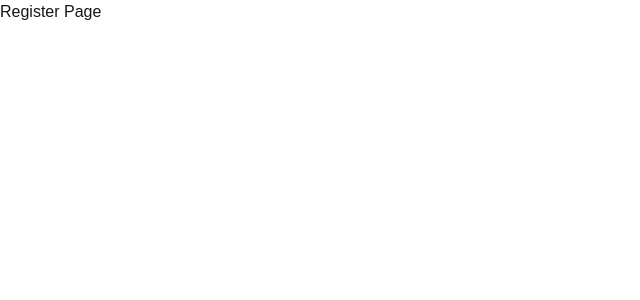
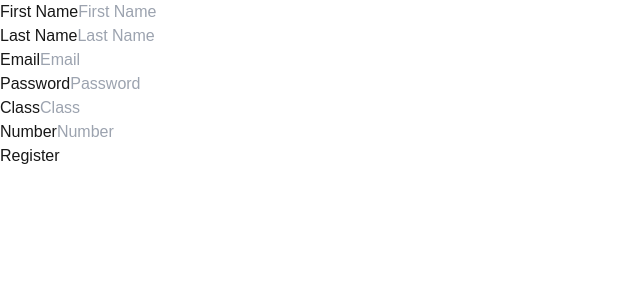
Before and after one commit to alongkornn/web-vrgame-frontend, a Next.js app: page /register in a window 1280 px wide. Shown: the top 300 px of the page, without its empty margins (0-640 px from the left). Built offline with nearby package versions, Linux system fonts and the light colour scheme.

Commit message:
create register page and create function manage about register logic

```diff
--- a/src/app/register/page.tsx
+++ b/src/app/register/page.tsx
@@ -1,7 +1,85 @@
+"use client";
+
+import axios from "axios";
+import { useState, useEffect } from "react";
+
 export default function Page() {
-    return (
-        <div>
-            Register Page
-        </div>
-    )
+  const [data, setData] = useState({});
+
+  const handleChange = (e: any) => {
+    setData({ ...data, [e.target.name]: e.target.value });
+  };
+
+  const handleSubmit = async () => {
+    const response = await axios.post(
+      `http://localhost:8000/api/auth/register`,
+      data
+    );
+
+    if (response.data.status !== "success") {
+      await alert("Somthing went wrong");
+    }
+
+    await alert(response.data.message);
+  };
+
+  return (
+    <>
+      <div>
+        <label htmlFor="">First Name</label>
+        <input
+          type="text"
+          name="firstname"
+          placeholder="First Name"
+          onChange={(e) => handleChange(e)}
+        />
+      </div>
+      <div>
+        <label htmlFor="">Last Name</label>
+        <input
+          type="text"
+          name="lastname"
+          placeholder="Last Name"
+          onChange={(e) => handleChange(e)}
+        />
+      </div>
+      <div>
+        <label htmlFor="">Email</label>
+        <input
+          type="email"
+          name="email"
+          placeholder="Email"
+          onChange={(e) => handleChange(e)}
+        />
+      </div>
+      <div>
+        <label htmlFor="">Password</label>
+        <input
+          type="password"
+          name="password"
+          placeholder="Password"
+          onChange={(e) => handleChange(e)}
+        />
+      </div>
+      <div>
+        <label htmlFor="">Class</label>
+        <input
+          type="text"
+          name="class"
+          placeholder="Class"
+          onChange={(e) => handleChange(e)}
+        />
+      </div>
+      <div>
+        <label htmlFor="">Number</label>
+        <input
+          type="text"
+          name="number"
+          placeholder="Number"
+          onChange={(e) => handleChange(e)}
+        />
+      </div>
+      <button onClick={handleSubmit}>Register</button>
+    </>
+  );
 }
```
Also changed, not shown: package.json (+7 -5 lines), 1 other file (tests, documents, lock files or other folders).
